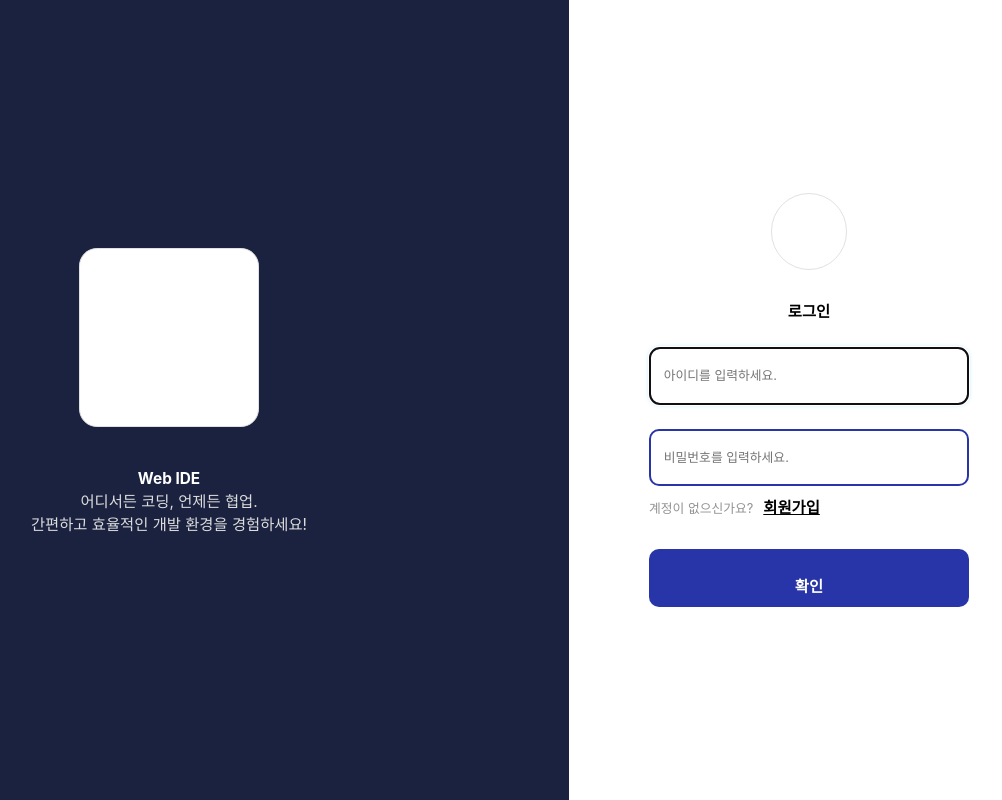
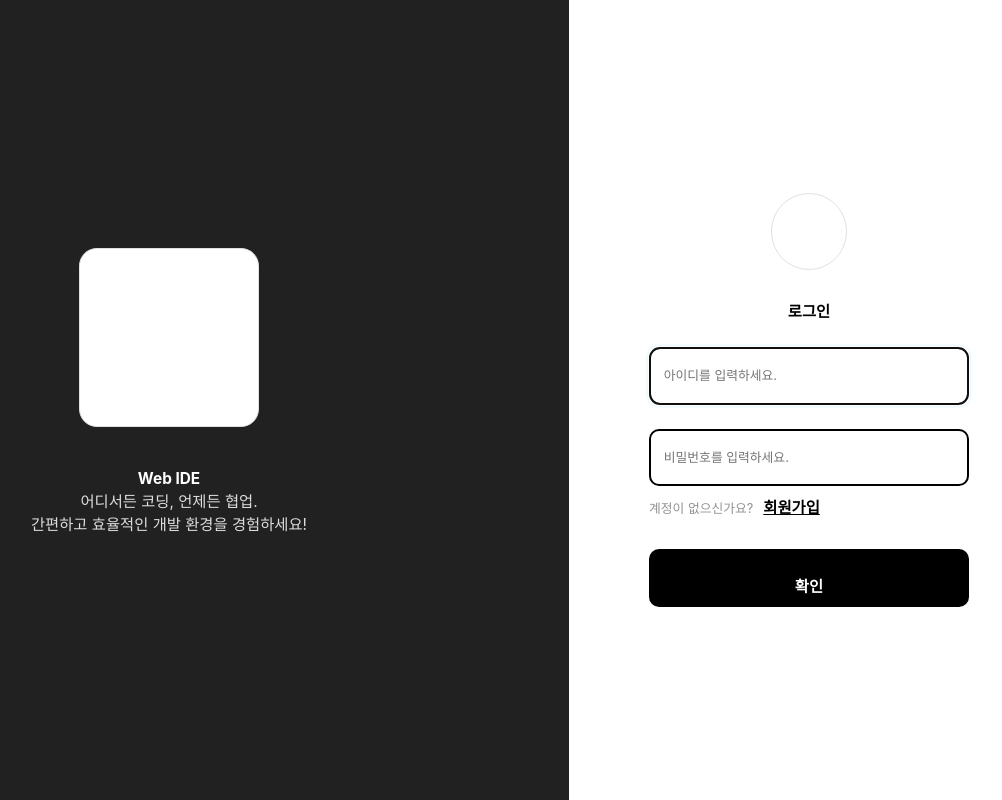
Before and after one commit to savedinstancestate/Web_IDE_Project_-FE-, a React (Create React App) app: page / in a window 1280 px wide. Shown: the whole page, without its empty margins (231-1233 px from the left). Built offline with nearby package versions, Linux system fonts and the light colour scheme.

Commit message:
[design] UI 테마 수정

```diff
--- a/src/pages/LoginPage/Login.css
+++ b/src/pages/LoginPage/Login.css
@@ -9,7 +9,7 @@
 }
 
 .panel {
-    background-color: #1b2240;
+    background-color: #212121;
     color: white;
     flex: 1;
     display: flex;
@@ -50,7 +50,7 @@
 .description {
     text-align: center;
     font-size: 1.2vw;
-    color: #DDDDDD;
+    color: #dddddd;
 }
 
 .logo-box {
@@ -76,24 +76,24 @@
     padding: 1vw;
     margin-top: 3vh;
     box-sizing: border-box;
-    border: 2px solid #2835a8;
+    border: 2px solid black;
     border-radius: 10px;
     font-size: 1vw;
 }
 
 input:focus {
-    box-shadow: 0 0 4px #B0E2FF; /* 클릭 시 연한 하늘색 그림자 */
-  }
+    box-shadow: 0 0 4px #b0e2ff; /* 클릭 시 연한 하늘색 그림자 */
+}
 
 .login-button {
     width: 80%;
     height: 8%;
-    background-color: #2835a8;
+    background-color: black;
     color: white;
     padding: 1vw;
     margin-top: 30px;
     border: none;
-    border-radius:10px;
+    border-radius: 10px;
     font-size: 1vw;
     font-weight: bold;
     cursor: pointer;
@@ -125,26 +125,38 @@ input:focus {
 }
 
 @media (max-width: 1300px) {
-
-    .title, .description, .login-title, .input-field, .login-button, .signup-link {
+    .title,
+    .description,
+    .login-title,
+    .input-field,
+    .login-button,
+    .signup-link {
         font-size: 1.2vw;
     }
 
-    .input-field, .login-button {
+    .input-field,
+    .login-button {
         padding: 2vw;
     }
 }
 
 @media (max-width: 600px) {
-    .icon, .logo {
+    .icon,
+    .logo {
         font-size: 10vw;
     }
 
-    .title, .description, .login-title, .input-field, .login-button, .signup-link {
+    .title,
+    .description,
+    .login-title,
+    .input-field,
+    .login-button,
+    .signup-link {
         font-size: 8vw;
     }
 
-    .input-field, .login-button {
+    .input-field,
+    .login-button {
         padding: 8vw;
     }
 }
--- a/src/pages/SignupPage/Signup.css
+++ b/src/pages/SignupPage/Signup.css
@@ -65,7 +65,7 @@ p {
     height: 40px;
     padding: 24px;
     box-sizing: border-box;
-  border: 1px solid #1B2240;
+    border: 1px solid #1b2240;
     border-radius: 10px;
     font-size: 16px;
     margin-bottom: 10px;
@@ -74,7 +74,7 @@ p {
 .signup-button {
     width: 100%;
     height: 8%;
-  background-color: #2835a8;
+    background-color: #212121;
     color: white;
     padding: 16px;
     border: none;
--- a/src/pages/UserPage/myPage.css
+++ b/src/pages/UserPage/myPage.css
@@ -33,16 +33,17 @@ display: flex;
     height: 40px;
     padding: 24px;
     box-sizing: border-box;
-  border: 1px solid #1B2240;
+    border: 1px solid #1b2240;
     border-radius: 10px;
     font-size: 16px;
     margin-bottom: 10px;
 }
 
-.nickname-change-button, .password-change-button {
+.nickname-change-button,
+.password-change-button {
     width: 40%;
     height: 4%;
-    background-color: #2835a8;
+    background-color: #212121;
     color: white;
     padding: 16px;
     border: none;
```
Lines whose indentation alone changed are shown as unchanged.
